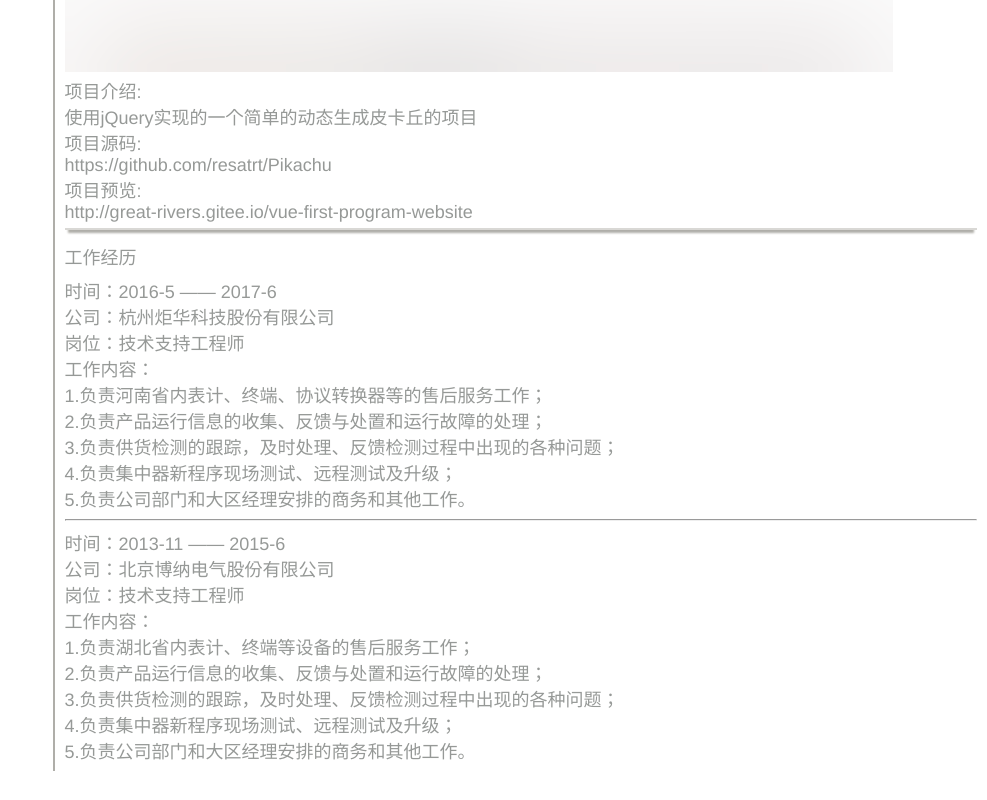
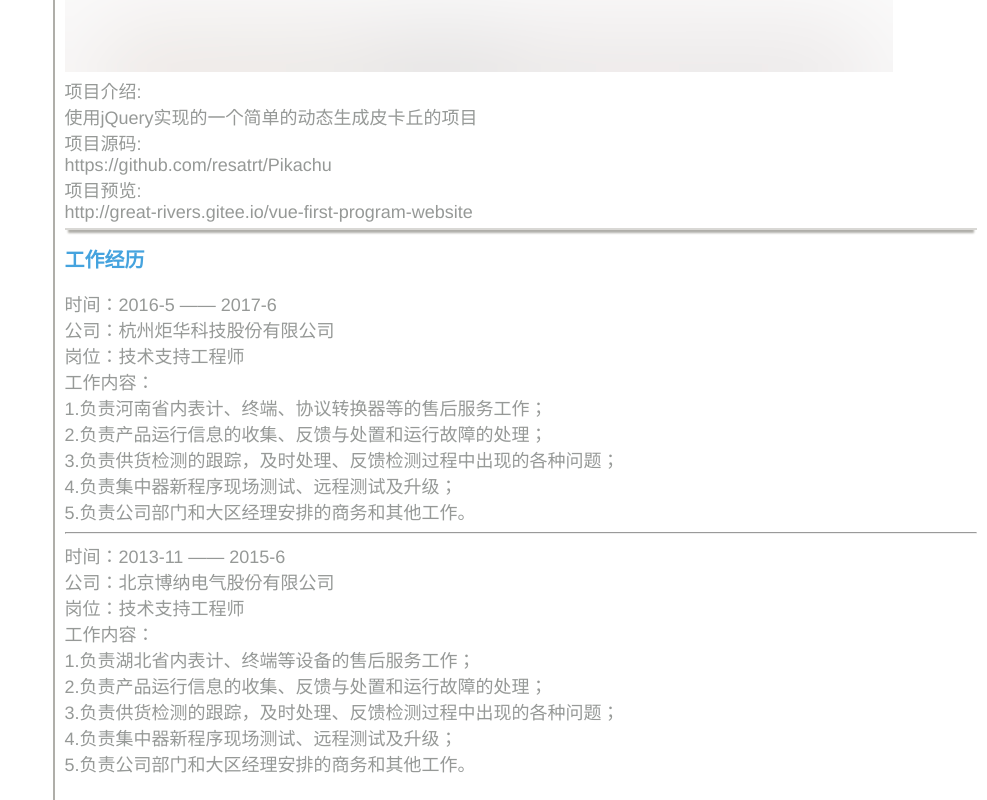
Before and after one commit to resatrt/myresume, a Vue app: page / in a window 1280 px wide. Shown: the part 4724-5524 px from the top of the page, without its empty margins (293-1280 px from the left). Before the commit the page ends 5495 px from the top, so only its background shows below. Built offline with nearby package versions, Linux system fonts and the light colour scheme.

Commit message:
修改了一些样式

```diff
--- a/src/components/Aside.vue
+++ b/src/components/Aside.vue
@@ -113,7 +113,7 @@ export default class Aside extends Vue {
 }
 
   .newPhone {
-    padding: 67px 10px;
+    padding: 67px 10px 0 10px;
     & > .base > .box > div > span {
       padding-right: 16px;
     }
--- a/src/components/Experience.vue
+++ b/src/components/Experience.vue
@@ -107,7 +107,7 @@ export default class Experience extends Vue {
 
 <style lang='scss' scoped>
 .exWrapperPhone {
-  padding-top: 16px;
+  padding: 16px 0;
 
   > .main {
     overflow: hidden;
@@ -224,7 +224,7 @@ export default class Experience extends Vue {
   }
 }
 .exWrapper{
-  padding-top: 16px;
+  padding: 16px 0;
 
   > .main {
     overflow: hidden;
@@ -334,7 +334,13 @@ export default class Experience extends Vue {
   .section4 {
     padding-top: 13px;
     max-width: 100vw;
-
+    > p {
+      font-size: 20px;
+      color: #45A3DE;
+      font-family: Impact, Charcoal, sans-serif;
+      font-weight: bolder;
+      padding-bottom: 8px;
+    }
     > .spanWrapper {
       padding: .5rem 0;
     }
```
